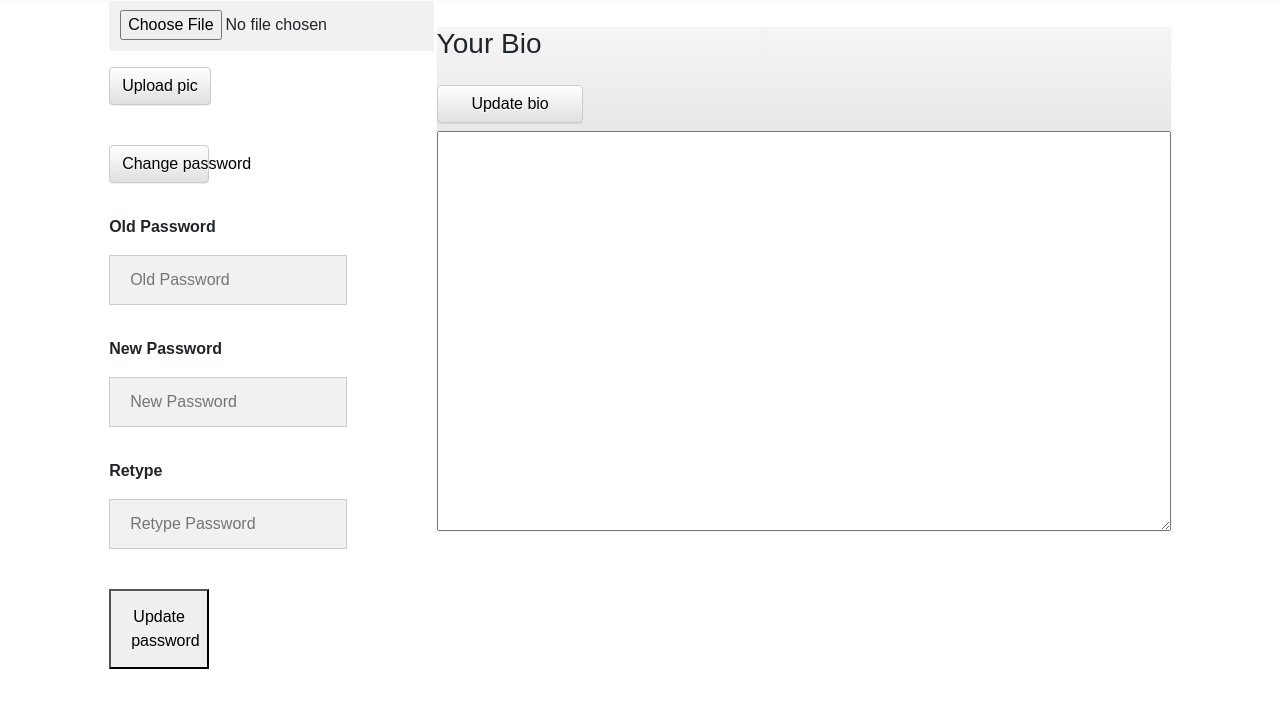
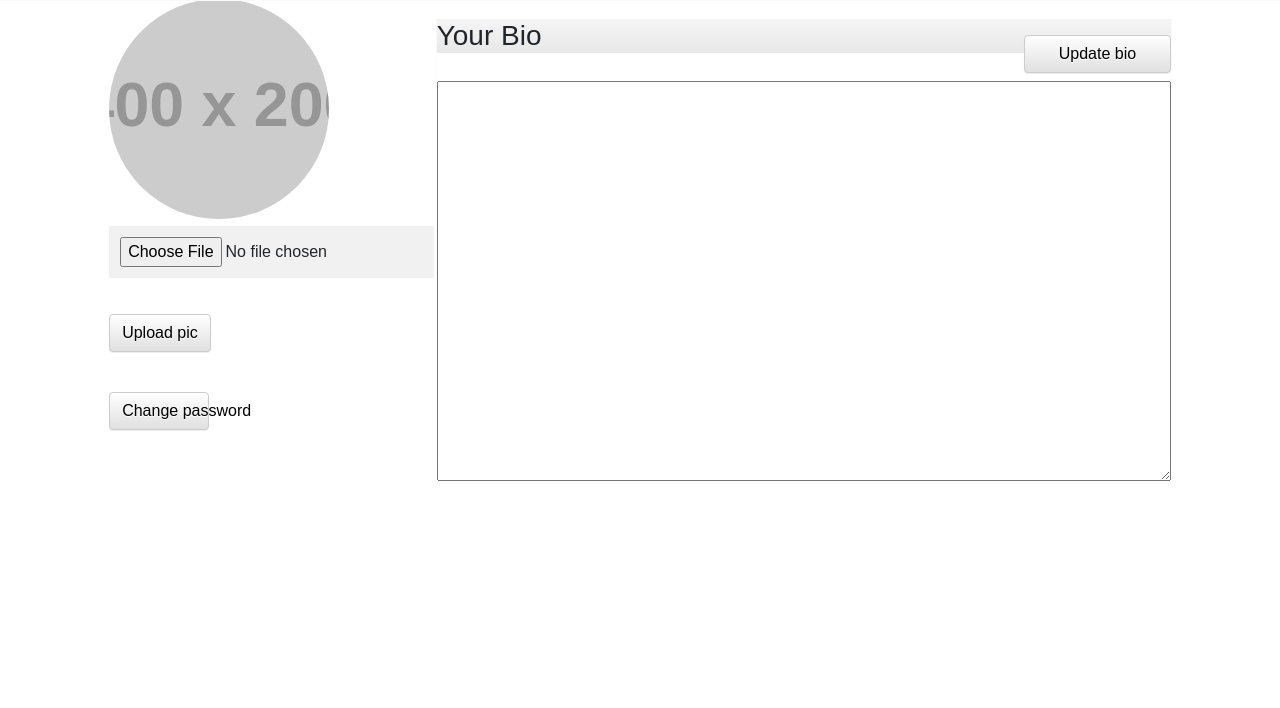
Before and after one commit to Christiaanben/quori, a Flask app: page /profilepage in a window 1280 px wide. Shown: the part 71-779 px from the top of the page. Run offline with Flask 2, Linux system fonts and the light colour scheme; grey boxes labelled with a size stand in for pictures from a placeholder-image service; some libraries are stand-ins or nearby versions.

Commit message:
Update profilepage.html

```diff
--- a/app/templates/profilepage.html
+++ b/app/templates/profilepage.html
@@ -1,19 +1,19 @@
 {%extends "usertemplate.html" %}
 {% block body %}
 
-        <!--####################### NON NAVBAR STUFF ########################-->
         <div class="row">
             <div class="col-xs-12 col-sm-12 col-md-1 col-lg-1"></div>
             <!-- ************************ Profile Pic *************************** -->
             <div class="col-xs-12 col-sm-12 col-md-3 col-lg-3">
                 <div class="centerp">
+                    <div class="pic one"></div>
                     <form action="/action_page.php">
-                        <input type="file" name="pic" accept="image/*">
-                        <input type="submit" class="spaceme btn btn-default" value="Upload pic">
+                        <input type="file" name="pic" accept="image/*" style="margin-bottom:20px">
+                        <br>
+                        <input type="submit" class=" niceButts spaceme btn btn-default" value="Upload pic">
                     </form>
-
                     <br>
-                    <button onclick="myFunction()" class="spaceme btn btn-default">Change password</button>
+                    <button onclick="showPassword()" class="niceButts spaceme btn btn-default">Change password</button>
 
                     <div id="yeschange" display="none">
                         <br>
@@ -31,9 +31,7 @@
             <div class="col-xs-12 col-sm-12 col-md-7 col-lg-7">
                 <div class="panel panel-default">
                     <div class="panel-heading" id="T1">
-                        <h3 class="spaceme panel-title"><span>Your Bio</span></h3>
-                        <button type="button" class="spaceme btn btn-default">Update bio</button>
-
+                        <h3 class="spaceme panel-title" style="margin-top:20px;"><span>Your Bio</span><button type="button" class=" niceButts spaceme btn btn-default" style="float:right;">Update bio</button></h3>
                     </div>
                     <div class="bio panel-body">
                         <textarea class="fits"></textarea>
@@ -45,14 +43,11 @@
             </div>
         </div>
 <script>
-    function myFunction() {
-        var x = document.getElementById("yeschange");
-        if (x.style.display === "none") {
-            x.style.display = "block";
-        } else {
-            x.style.display = "none";
-        }
-    }
+    $( document ).ready(function() {
+        $("#yeschange").hide();
+});
+    function showPassword(){
+        $("#yeschange").show();
+    };
 </script>
-
 {% endblock %}
```
